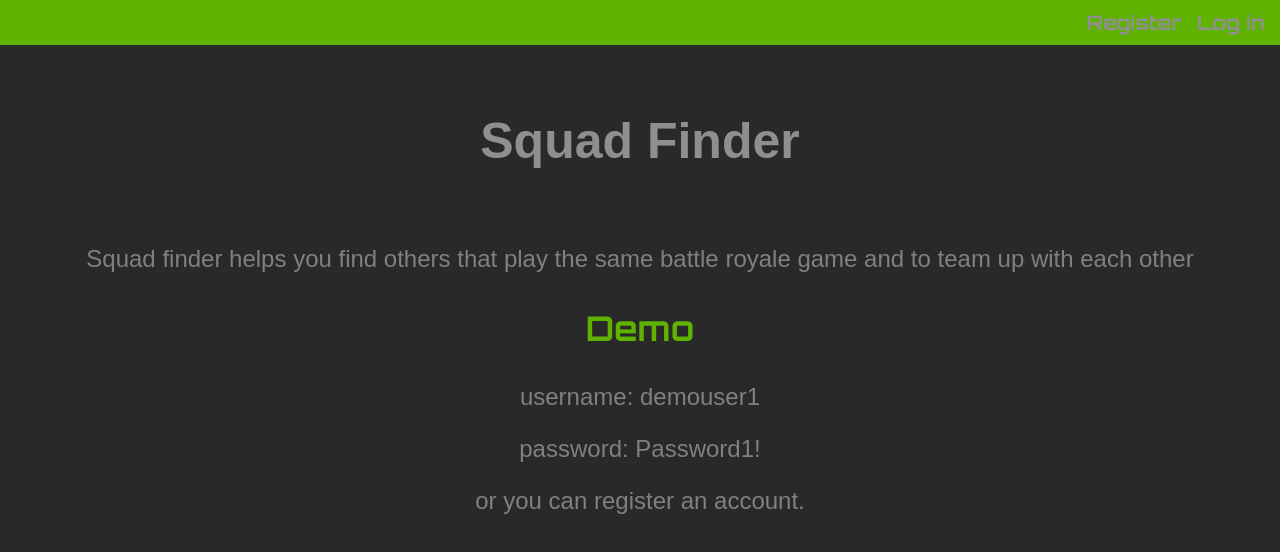
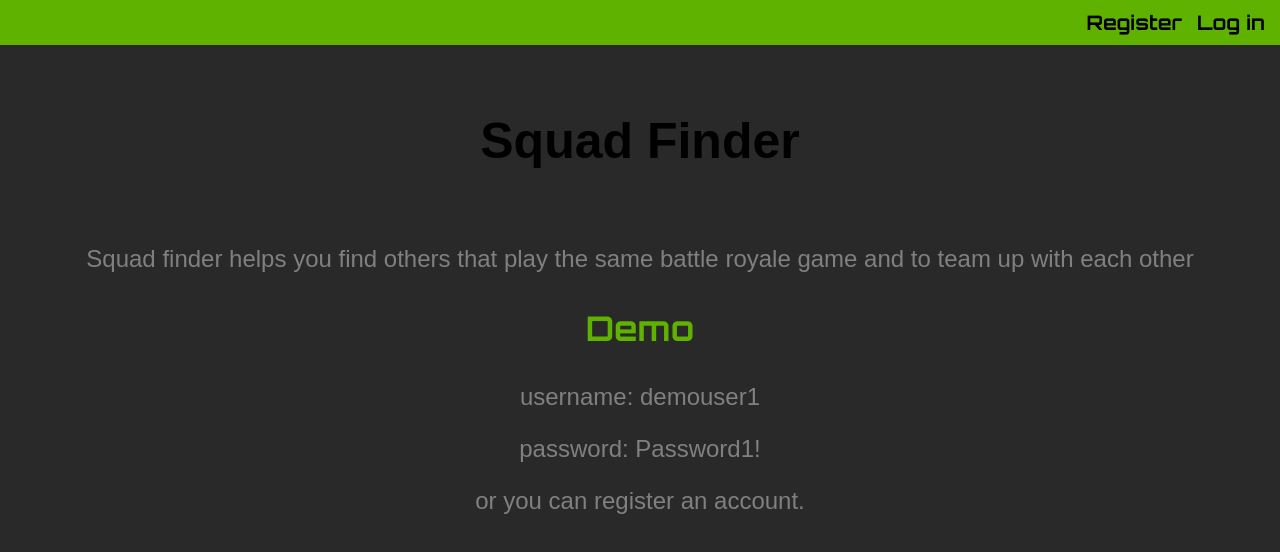
Before and after one commit to yougene42193/squad-finder, a React (Create React App) app: page / in a window 1280 px wide. Shown: the top 552 px of the page. Built offline with nearby package versions, Linux system fonts and the light colour scheme; a web font is replaced by a local one.

Commit message:
link fix

```diff
--- a/public/now.json
+++ b/public/now.json
@@ -1,6 +1,6 @@
 {
     "version": 2,
-    "name": "yougene42193-squad-finder",
+    "name": "squad-finder",
     "routes": [
         {
           "src": "^/static/(.*)",
--- a/src/header/header.css
+++ b/src/header/header.css
@@ -33,7 +33,7 @@ a:active {
 }
 
 a:link {
-    color: rgb(143, 143, 143);
+    color: black;
     text-decoration: none;
 }
 
```
